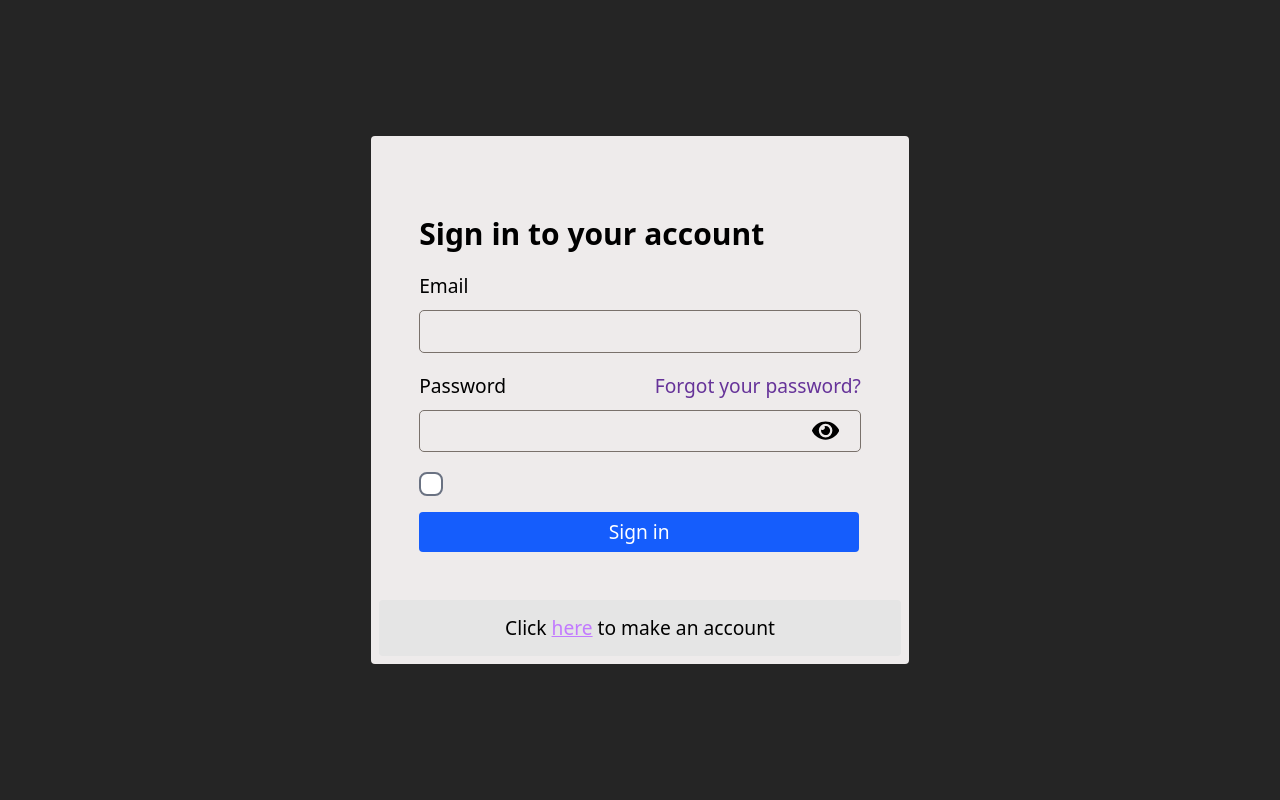
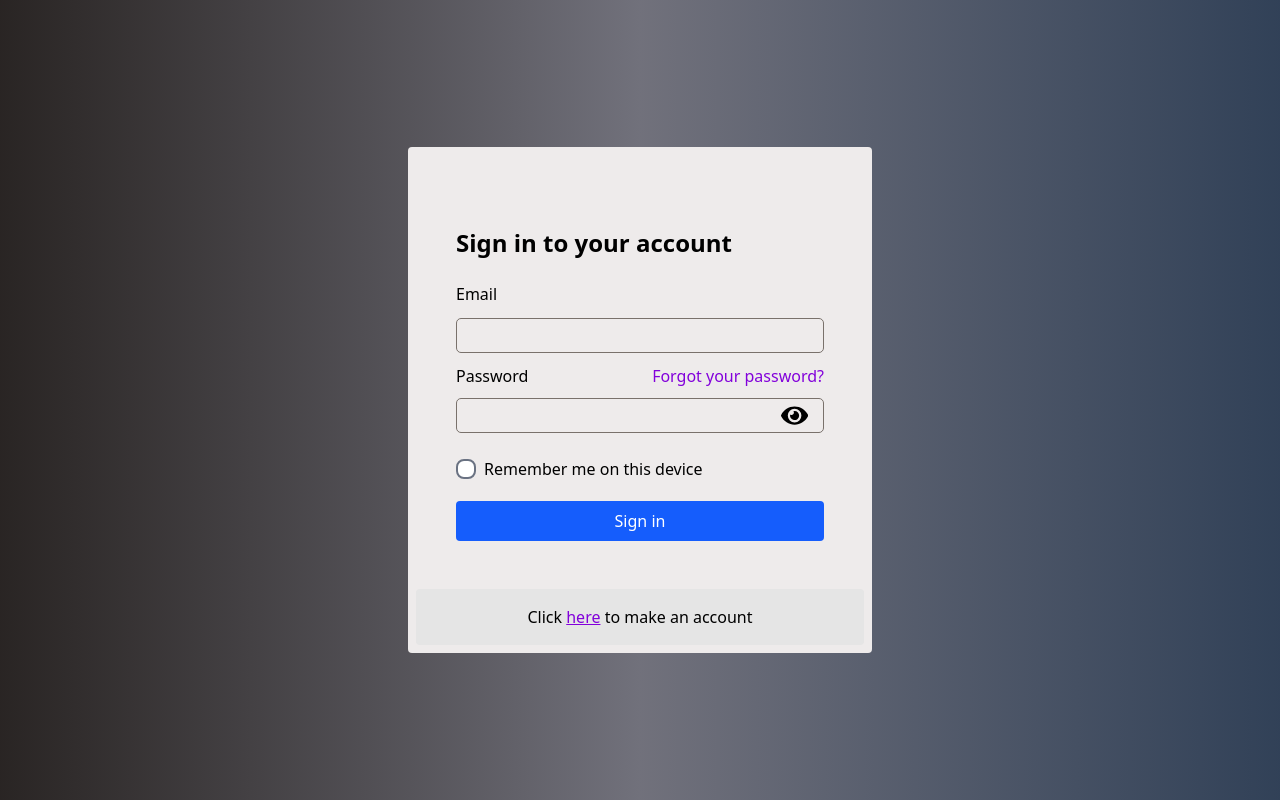
Before and after one commit to savvasioakeim/dashboard, a React (Vite) app in the folder client/: page / in a window 1280 px wide. Built offline with nearby package versions, Linux system fonts and the light colour scheme.

Commit message:
added background and fixed sizing

```diff
--- a/client/src/Checkbox.jsx
+++ b/client/src/Checkbox.jsx
@@ -28,15 +28,15 @@ function CheckboxWithCheckmark() {
                 className="absolute opacity-0"
             />
             <span
-                className={`w-6 h-6 border-2 rounded-lg border-gray-500 flex items-center justify-center relative transition-all duration-200 ${checked
-                        ? "bg-purple-500 border-purple-500" // Changed to standard purple color
-                        : "bg-white"
+                className={`w-5 h-5 border-2 rounded-lg border-gray-500 flex items-center justify-center relative transition-all duration-200 ${checked
+                    ? "bg-purple-500 border-purple-500" // Changed to standard purple color
+                    : "bg-white"
                     } ${hasFocus ? "outline outline-2 outline-blue-500" : ""}`}
             >
                 {/* Checkmark SVG */}
                 <svg
                     xmlns="http://www.w3.org/2000/svg"
-                    className={`checkmark absolute top-0 left-0 w-5 h-5 transition-opacity ${checked ? "opacity-100" : "opacity-0"
+                    className={`checkmark absolute top-0.4 left-0.4 w-4 h-4 transition-opacity ${checked ? "opacity-100" : "opacity-0"
                         }`}
                     viewBox="0 0 24 24"
                     fill="none"
--- a/client/src/Form.css
+++ b/client/src/Form.css
@@ -34,15 +34,7 @@ body {
 
 }
 
-.passwordLabel {
 
-
-    display: flex;
-    flex-direction: row;
-    justify-content: space-between;
-    margin-top: 1em;
-    margin-bottom: 0.5em;
-}
 
 input[type="text"],
 input[type="password"] {
@@ -51,16 +43,14 @@ input[type="password"] {
     padding: 0.5rem 1rem;
     border-radius: 5px;
 
-    font-size: 1.2rem;
+
 }
 
 .passwordContainer {
     position: relative;
 }
 
-.forgotPasswordSpan {
-    color: rebeccapurple;
-}
+
 
 .forgotPasswordSpan:hover {
     cursor: pointer;
--- a/client/src/Form.jsx
+++ b/client/src/Form.jsx
@@ -1,7 +1,7 @@
 import './Form.css'
 import { FaEye } from "react-icons/fa";
 import { FaRegEyeSlash } from "react-icons/fa";
-import { useState } from 'react';
+import { useState, useEffect } from 'react';
 import CheckboxWithCheckmark from './Checkbox';
 
 
@@ -16,32 +16,46 @@ export default function Form() {
     }
 
 
+    useEffect(() => {
+        // Apply the gradient background to the body
+        document.body.classList.add('bg-gradient-to-r', 'from-stone-800', 'via-zinc-500', 'to-slate-700', 'min-h-screen');
+
+        // Clean up the effect when the component unmounts
+        return () => {
+            document.body.classList.remove('bg-gradient-to-r', 'from-stone-800', 'via-zinc-500', 'to-slate-700', 'min-h-screen');
+        };
+    }, []); // Empty dependency array to run only onc
+
+
+
+
+
 
     return (
         <div className="container rounded flex flex-col pb-2 pl-2 pr-2 " >
             <div className='header pt-20 pb-5 pl-10 pr-10'>
-                <p className='mb-5 text-3xl font-bold '>Sign in to your account</p>
+                <p className='mb-5 text-2xl font-bold '>Sign in to your account</p>
                 <div className='emailLabel '>
-                    <span className='emailSpan '><label className='text-m' htmlFor="email">Email</label></span>
+                    <span className='emailSpan '><label className='text-base' htmlFor="email">Email</label></span>
 
-                    <input type="text" className='w-full p-2 rounded border-1 border-stone-500 focus:border-blue-500 focus:ring-3 focus:ring-blue-300  transition-outline duration-300' />
+                    <input type="text" className='text-base w-full p-2 rounded border-1 border-stone-500 focus:border-blue-500 focus:ring-3 focus:ring-blue-300  transition-outline duration-300 ' />
                 </div>
 
                 <div className='mb-2'>
 
-                    <div className='passwordLabel'>
+                    <div className='flex flex-row justify-between mt-2 mb-2'>
                         <div>
-                            <span className='text-m'>Password</span>
+                            <span className='text-base'>Password</span>
                         </div>
                         <div>
-                            <span className='forgotPasswordSpan text-m' >Forgot your password?</span>
+                            <span className='text-purple-700 text-base' >Forgot your password?</span>
                         </div>
                     </div>
 
                     <div className="passwordContainer mb-3" style={{ position: 'relative' }}>
                         <input
                             type={showPassword ? 'text' : 'password'}
-                            className='w-full p-2 rounded border-1 border-stone-500 focus:border-blue-500 focus:ring-3 focus:ring-blue-300   transition-outline duration-300'
+                            className='text-base w-full p-2 rounded border-1 border-stone-500 focus:border-blue-500 focus:ring-3 focus:ring-blue-300   transition-outline duration-300'
 
                         />
                         {showPassword ? (
@@ -49,8 +63,8 @@ export default function Form() {
                                 onClick={toggleEye}
                                 style={{
                                     position: 'absolute',
-                                    right: '0.8em',
-                                    bottom: '0.5rem',
+                                    right: '0.6em',
+                                    bottom: '0.25rem',
                                     fontSize: '1.7rem',
                                     cursor: 'pointer',
                                     userSelect: 'none'
@@ -61,8 +75,8 @@ export default function Form() {
                                 onClick={toggleEye}
                                 style={{
                                     position: 'absolute',
-                                    right: '0.8em',
-                                    bottom: '0.5rem',
+                                    right: '0.6em',
+                                    bottom: '0.25rem',
                                     fontSize: '1.7rem',
                                     cursor: 'pointer',
                                     userSelect: 'none'
@@ -72,20 +86,21 @@ export default function Form() {
                     </div>
 
                 </div>
-                <div>
+                <div className='flex items-center mt-1 mb-3'>
                     <CheckboxWithCheckmark />
+                    <span className='ml-2 text-base'>Remember me on this device</span>
                 </div>
 
                 <div className='text-center mt-2   '>
-                    <button className='flex items-center justify-center bg-blue-600 text-white rounded hover:border-transparent hover:bg-blue-700 w-110 text-1xl h-10 hover:cursor-pointer active:ring-3 active:ring-blue-300'> Sign in</button>
+                    <button className='w-full text-base flex items-center justify-center bg-blue-600 text-white rounded hover:border-transparent hover:bg-blue-700 w-110 text-1xl h-10 hover:cursor-pointer active:ring-3 active:ring-blue-300'> Sign in</button>
                 </div>
 
 
 
 
             </div>
-            <div className='text-center mt-5 w-full bg-neutral-200 h-14 flex items-center justify-center mt-7  rounded'>
-                <p>Click <span className='text-purple-400 underline hover:text-purple-600 hover:cursor-pointer'>here</span> to make an account</p>
+            <div className='text-base text-center mt-5 w-full bg-neutral-200 h-14 flex items-center justify-center mt-7  rounded'>
+                <p>Click <span className='text-purple-700 underline hover:text-purple-600 hover:cursor-pointer'>here</span> to make an account</p>
             </div>
         </div>
     )
```
